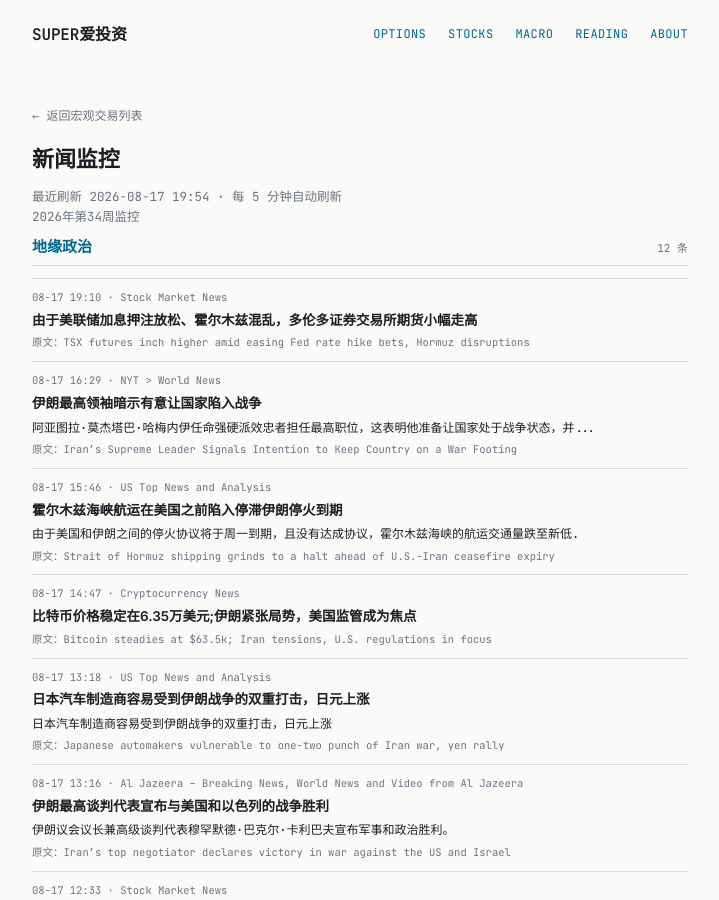
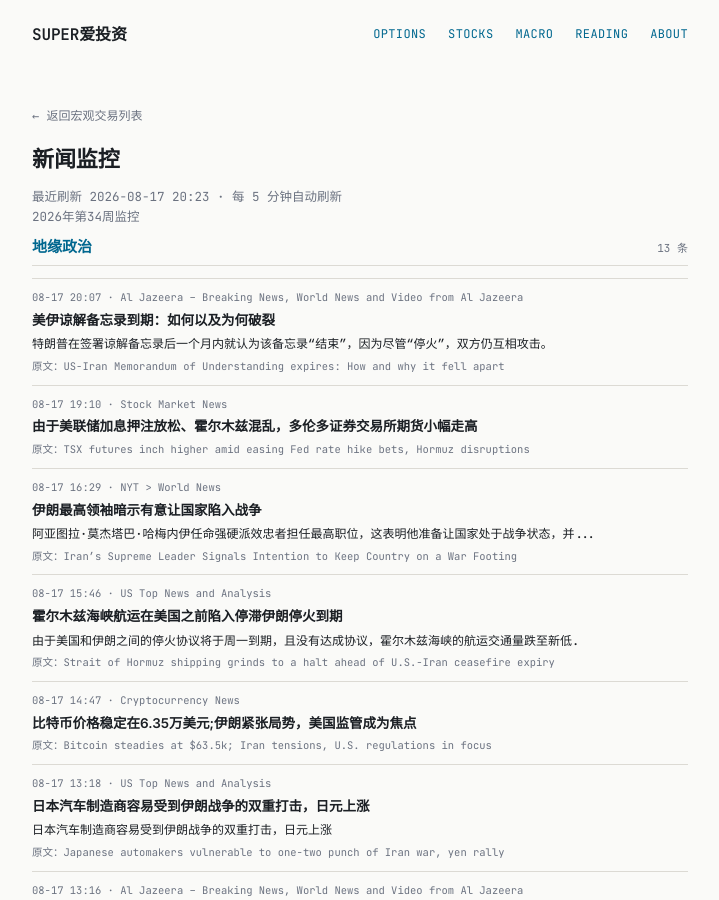
Before and after one commit to tang3super/tang3super.github.io, a Jekyll site: the page built from macro-trade/news-digest.md, in a window 1280 px wide and 900 px high. Shown: the whole window, without its empty margins (280-999 px from the left). Built offline with Jekyll 4.4.1, drawn with Linux system fonts in a browser that asks for light colours.

Commit message:
sync news-digest article

```diff
--- a/macro-trade/news-digest.md
+++ b/macro-trade/news-digest.md
@@ -5,11 +5,18 @@ title: 新闻监控
 date: '2026-08-17'
 summary: 2026年第34周监控
 week_label: 2026年第34周监控
-last_updated: 2026-08-17 19:54
+last_updated: 2026-08-17 20:23
 refresh_note: 每 5 分钟自动刷新
 topics:
 - name: 地缘政治
   items:
+  - title: 'US-Iran Memorandum of Understanding expires: How and why it fell apart'
+    summary: Trump deemed the MoU 'over' within a month of it being signed, as the two sides traded attacks despite a 'ceasefire'.
+    link: https://www.aljazeera.com/news/2026/8/17/us-iran-memorandum-of-understanding-expires-how-and-why-it-fell-apart?traffic_source=rss
+    source: Al Jazeera – Breaking News, World News and Video from Al Jazeera
+    time: 08-17 20:07
+    title_zh: 美伊谅解备忘录到期：如何以及为何破裂
+    summary_zh: 特朗普在签署谅解备忘录后一个月内就认为该备忘录“结束”，因为尽管“停火”，双方仍互相攻击。
   - title: TSX futures inch higher amid easing Fed rate hike bets, Hormuz disruptions
     summary: ''
     link: https://www.investing.com/news/stock-market-news/tsx-futures-inch-higher-amid-easing-fed-rate-hike-bets-hormuz-disruptions-4862741
```
